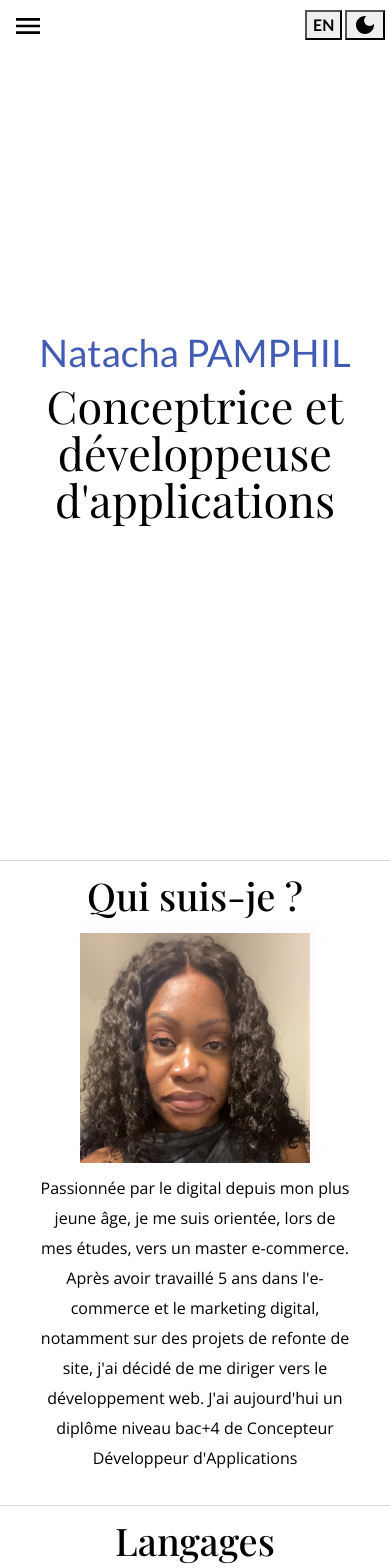
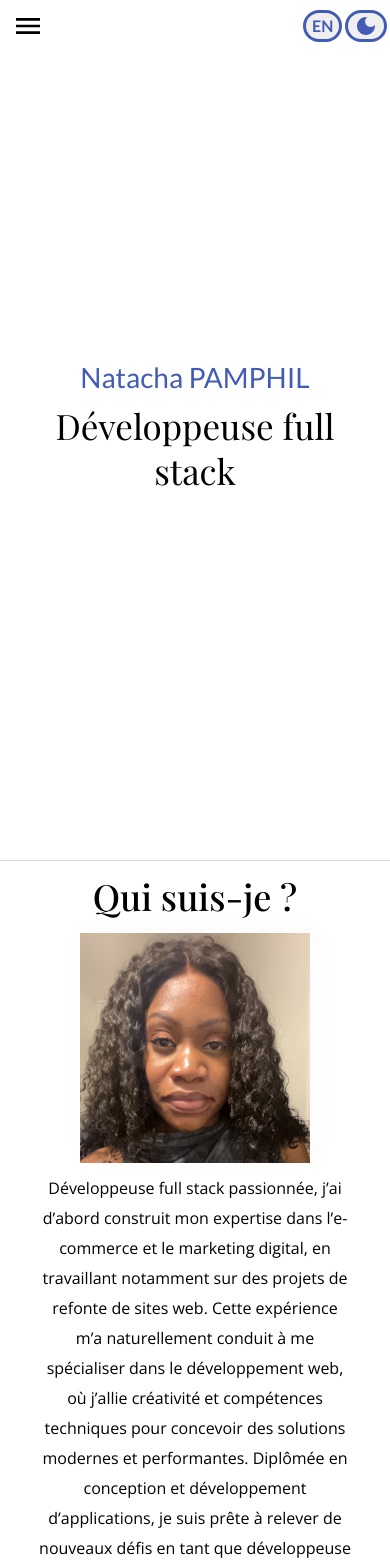
Before and after one commit to natacha-phl/portfolio, a React (Vite) app: page / in a window 390 px wide. Shown: the top 1568 px of the page. Built offline with nearby package versions, Linux system fonts and the light colour scheme; a web font is replaced by a local one.

Commit message:
scroll up button css + responsive css improuvement

```diff
--- a/src/App.jsx
+++ b/src/App.jsx
@@ -5,23 +5,22 @@ import { NavProvider } from "./context/NavContext";
 import { Experience } from "./components/Experience";
 import { Projects } from "./components/Projects";
 import { Contact } from "./components/Contact";
-
-
+import { ScrollUpProvider } from "./context/ScrollUpContext";
 
 function App() {
-
   return (
     <div>
       <NavProvider>
-        <Home />
-        <AboutMe />
-        <Languages />
-        <Experience/>
-        <Projects/>
-        <Contact/>
+        <ScrollUpProvider>
+          <Home />
+          <AboutMe />
+          <Languages />
+          <Experience />
+          <Projects />
+          <Contact />
+        </ScrollUpProvider>
       </NavProvider>
-      </div>
-
+    </div>
   );
 }
 
--- a/src/components/Experience.css
+++ b/src/components/Experience.css
@@ -86,7 +86,7 @@
 
 .timeline-event-copy h4 {
   font-family: "Lato", sans-serif;
-  font-size: 22px !important;
+  font-size: 20px !important;
   font-weight: normal;
 
 }
--- a/src/components/Home.css
+++ b/src/components/Home.css
@@ -42,7 +42,7 @@
 h1 {
   all: unset;
   font-family: "Playfair Display", serif;
-  font-size: 45px;
+  font-size: 35px;
   line-height: 45px;
   /* margin-left: 110px; */
   justify-content: center;
@@ -53,7 +53,7 @@ h1 {
   font-family: "Lato", sans-serif;
   color: #425bb5;
   margin-left: 35px;
-  font-size: 38px;
+  font-size: 28px;
   font-weight: 700px;
   /* margin-left: 110px; */
 }
--- a/src/components/Languages.css
+++ b/src/components/Languages.css
@@ -1,5 +1,5 @@
 #languages {
-  height: 100vh;
+  min-height: 100vh;
   width: 90%;
   /* margin: 0 auto; */
   flex-wrap: wrap;
@@ -57,7 +57,7 @@
 }
 
 .language-image-container {
-  height: 50px;
+  height: 70px;
   width: auto;
   overflow: hidden;
   display: flex;
--- a/src/components/Navbar.css
+++ b/src/components/Navbar.css
@@ -45,12 +45,22 @@ nav ul li button.active {
   font-family: "Lato", sans-serif;
   font-size: 16px;
   font-weight: bold;
+  border-radius: 50px;
+  border: #425bb5 solid;
+  color:#425bb5;
+
 }
 
 #theme-container {
   width: 37.27px;
   height: 30px;
   margin-left: 3px;
+
+}
+
+#theme-container button {
+  border-radius: 50px;
+  border: #425bb5 solid;
 }
 
 
@@ -58,6 +68,7 @@ nav ul li button.active {
   display: flex;
   align-items: center;
   justify-content: center;
+  color:#425bb5;
 }
 
 @media (max-width: 768px) {
--- a/src/components/translations/english.json
+++ b/src/components/translations/english.json
@@ -1,6 +1,6 @@
 {
-  "title": "Junior Developer",
-  "description": "Passionate about digital technology for as long as I can remember, I decided to study digital marketing during my academic journey. After working for several years in e-commerce and digital marketing in both France and the United States, managing projects that included website improvements, I made the decision a few years ago to transition to website development. Today, I hold a bachelor's degree in application development.",
+  "title": "Full stack developer",
+  "description": "Full stack developer driven by a passion for the digital world, I started my career in e-commerce and digital marketing. Working on projects like website redesigns naturally led me to specialize in web development. With a degree in application design and development, I now combine technical expertise and creativity to deliver modern and efficient solutions. I’m ready to bring my skills to new challenges as a full stack developer.",
   "diploma1": "Javascript & ReactJs Bootcamp",
   "school1": "Greta92",
   "diploma2": "Bachelor's degree in web application design and development",
--- a/src/components/translations/french.json
+++ b/src/components/translations/french.json
@@ -1,7 +1,7 @@
 {
 
-    "title": "Conceptrice et développeuse d'applications",
-    "description": "Passionnée par le digital depuis mon plus jeune âge, je me suis orientée, lors de mes études, vers un master e-commerce. Après avoir travaillé 5 ans dans l'e-commerce et le marketing digital, notamment sur des projets de refonte de site, j'ai décidé de me diriger vers le développement web. J'ai aujourd'hui un diplôme niveau bac+4 de Concepteur Développeur d'Applications",
+    "title": "Développeuse full stack",
+    "description": "Développeuse full stack passionnée, j’ai d’abord construit mon expertise dans l’e-commerce et le marketing digital, en travaillant notamment sur des projets de refonte de sites web. Cette expérience m’a naturellement conduit à me spécialiser dans le développement web, où j’allie créativité et compétences techniques pour concevoir des solutions modernes et performantes. Diplômée en conception et développement d’applications, je suis prête à relever de nouveaux défis en tant que développeuse full stack",
     "diploma1": "Javascript & ReactJs Bootcamp",
     "school1": "Greta 92",
     "diploma2": "Diplôme Concepteur Développeur d'Applications niveau bac+4",
--- a/src/context/NavContext.jsx
+++ b/src/context/NavContext.jsx
@@ -12,9 +12,12 @@ export const NavProvider = ({children}) => {
 
 
       return (
+
         <NavContext.Provider value={{aboutMeRef, languagesRef, experienceRef, projectsRef, contactRef, homeRef}}>
             {children}
         </NavContext.Provider>
+
+
       )
 
 
--- /dev/null
+++ b/src/context/ScrollUpContext.css
@@ -0,0 +1,16 @@
+#scroll-up-button {
+  position: fixed;
+  right: 0;
+  bottom: 0;
+  margin: 10px;
+  font-size:xx-large;
+  color: #425bb5;
+}
+
+
+@media (max-width :768px ){
+    #scroll-up-button {
+        font-size: x-large;
+    }
+
+}
--- /dev/null
+++ b/src/context/ScrollUpContext.jsx
@@ -0,0 +1,54 @@
+import "./ScrollUpContext.css";
+
+
+import { createContext, useContext, useState, useEffect } from "react";
+import { NavContext } from "./NavContext";
+import ArrowCircleUpIcon from "@mui/icons-material/ArrowCircleUp";
+
+export const ScrollUpContext = createContext();
+
+export const ScrollUpProvider = ({ children }) => {
+  const {
+    homeRef,
+    aboutMeRef,
+    languagesRef,
+    experienceRef,
+    projectsRef,
+    contactRef
+  } = useContext(NavContext);
+  const [showScrollIcon, setShowScrollIcon] = useState(false);
+
+  const handleScroll = () => {
+    const sectionHomeRef = homeRef.current.getBoundingClientRect();
+    if (
+        !(sectionHomeRef.top <= window.innerHeight &&
+          sectionHomeRef.bottom >= 0)
+      ) {
+      setShowScrollIcon(true);
+    } else if (sectionHomeRef.top <= window.innerHeight &&
+          sectionHomeRef.bottom >= 0) {
+            setShowScrollIcon(false)
+  };
+
+}
+
+
+    useEffect(() => {
+      window.addEventListener("scroll", handleScroll);
+
+      return () => {
+        window.removeEventListener("scroll", handleScroll);
+      };
+    }, []);
+
+
+    const scrollUp = () => {
+        homeRef.current.scrollIntoView({ behavior: "smooth" })
+    }
+  return (
+    <>
+      {showScrollIcon &&<ArrowCircleUpIcon id="scroll-up-button" onClick={()=>scrollUp()} />}
+      <ScrollUpContext.Provider>{children}</ScrollUpContext.Provider>
+    </>
+  );
+};
--- a/src/index.css
+++ b/src/index.css
@@ -38,7 +38,7 @@ hr {
 
 h3 {
   font-family: "Playfair Display", serif;
-  font-size: 38px;
+  font-size: 36px;
   line-height: 38px;
   color: rgb(237, 242, 247);
 }
```
